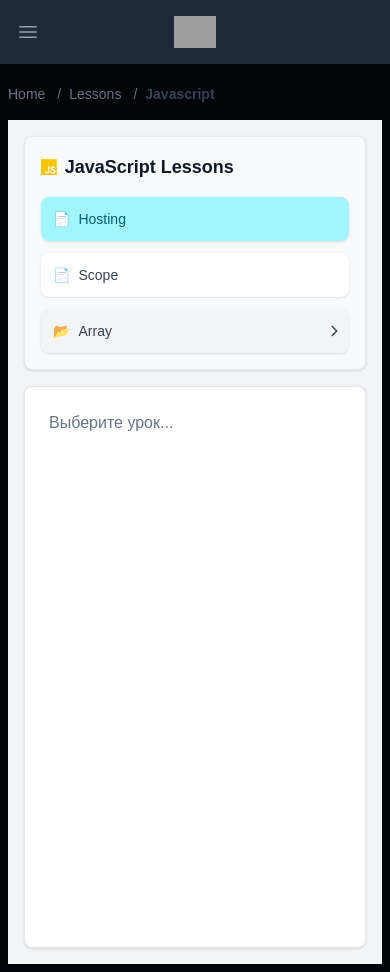
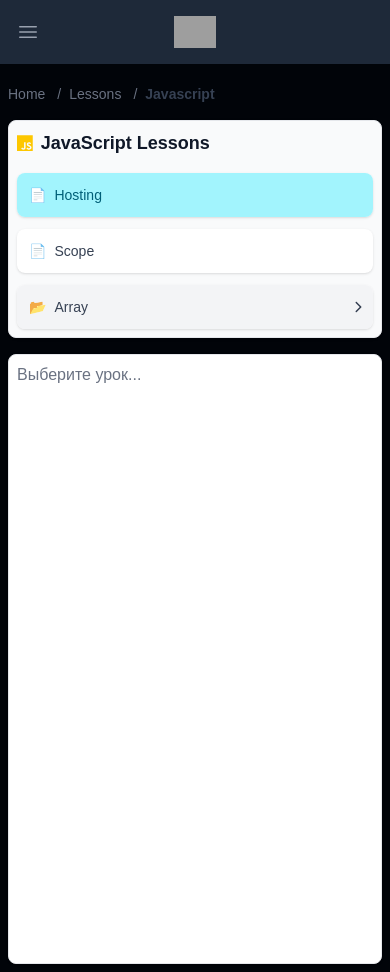
Before and after one commit to HenrikHovhannisyan/coding, a Next.js app: page /lessons/javascript in a window 390 px wide. Built offline with nearby package versions, Linux system fonts and the light colour scheme; grey boxes are pictures that could not be loaded.

Commit message:
Fixed bugs

```diff
--- a/app/lessons/javascript/page.jsx
+++ b/app/lessons/javascript/page.jsx
@@ -30,8 +30,8 @@ const Page = () => {
   };
 
   return (
-    <div className="flex flex-col md:flex-row w-full min-h-screen bg-gray-100 dark:bg-gray-800 p-4 gap-4">
-      <aside className="w-full md:w-1/3 lg:w-1/4 border border-gray-200 dark:border-gray-700 p-4 rounded-lg bg-gray-50 dark:bg-gray-900 shadow">
+    <div className="flex flex-col md:flex-row w-full min-h-screen gap-4">
+      <aside className="w-full md:w-1/3 lg:w-1/4 border border-gray-200 dark:border-gray-700 p-2 sm:p-3 lg:p-4 rounded-lg bg-gray-50 dark:bg-gray-900 shadow">
         <h5 className="mb-4 text-lg font-semibold text-gray-900 dark:text-white flex items-center">
           <FontAwesomeIcon icon={faJs} className="text-yellow-400 mr-2" />
           JavaScript Lessons
@@ -45,7 +45,7 @@ const Page = () => {
         />
       </aside>
 
-      <main className="flex-1 p-6 rounded-lg bg-white dark:bg-gray-900 shadow overflow-auto border border-gray-200 dark:border-gray-700">
+      <main className="flex-1 p-2 sm:p-3 lg:p-4 rounded-lg bg-white dark:bg-gray-900 shadow overflow-auto border border-gray-200 dark:border-gray-700">
         {LessonComponent ? (
           <LessonComponent />
         ) : (
```
